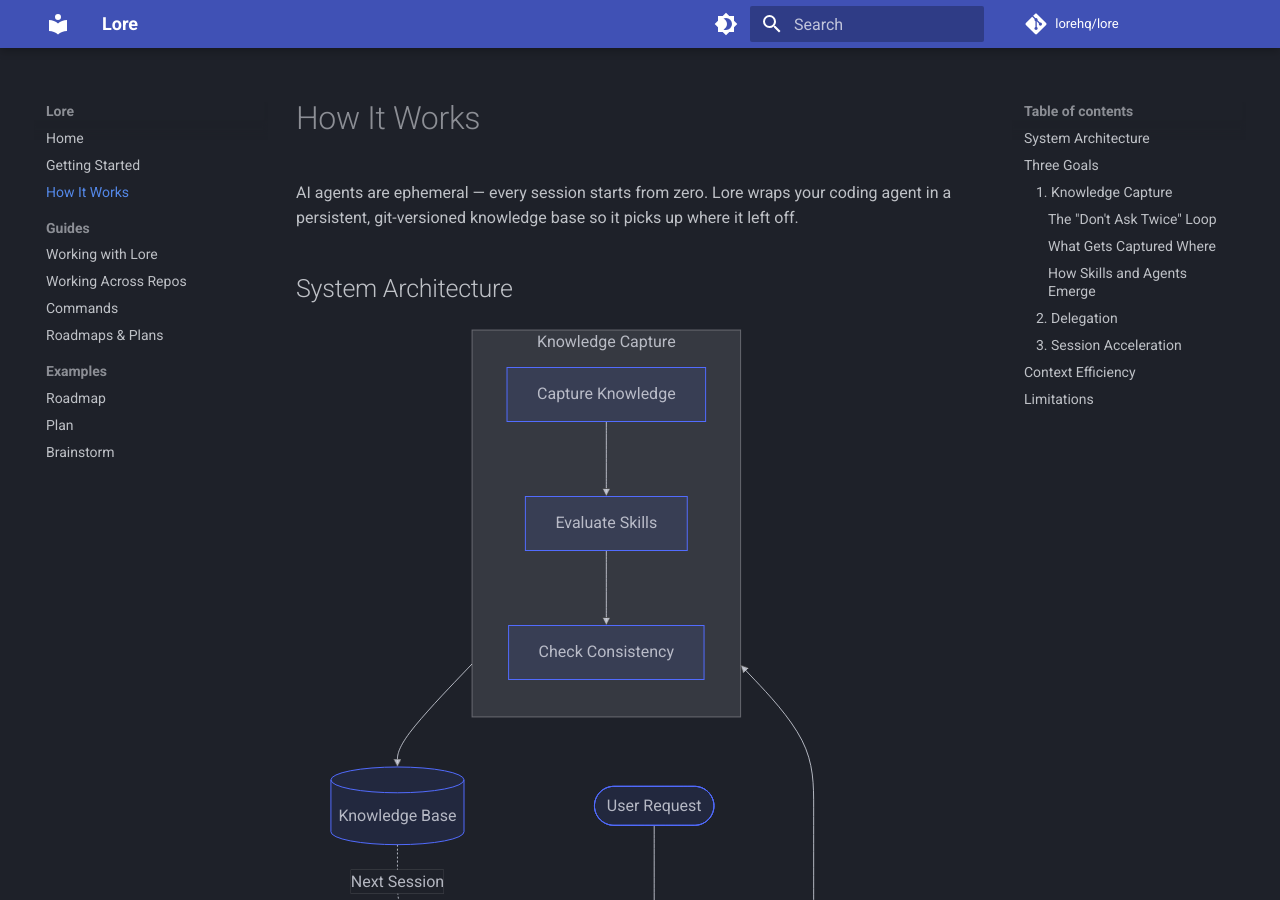
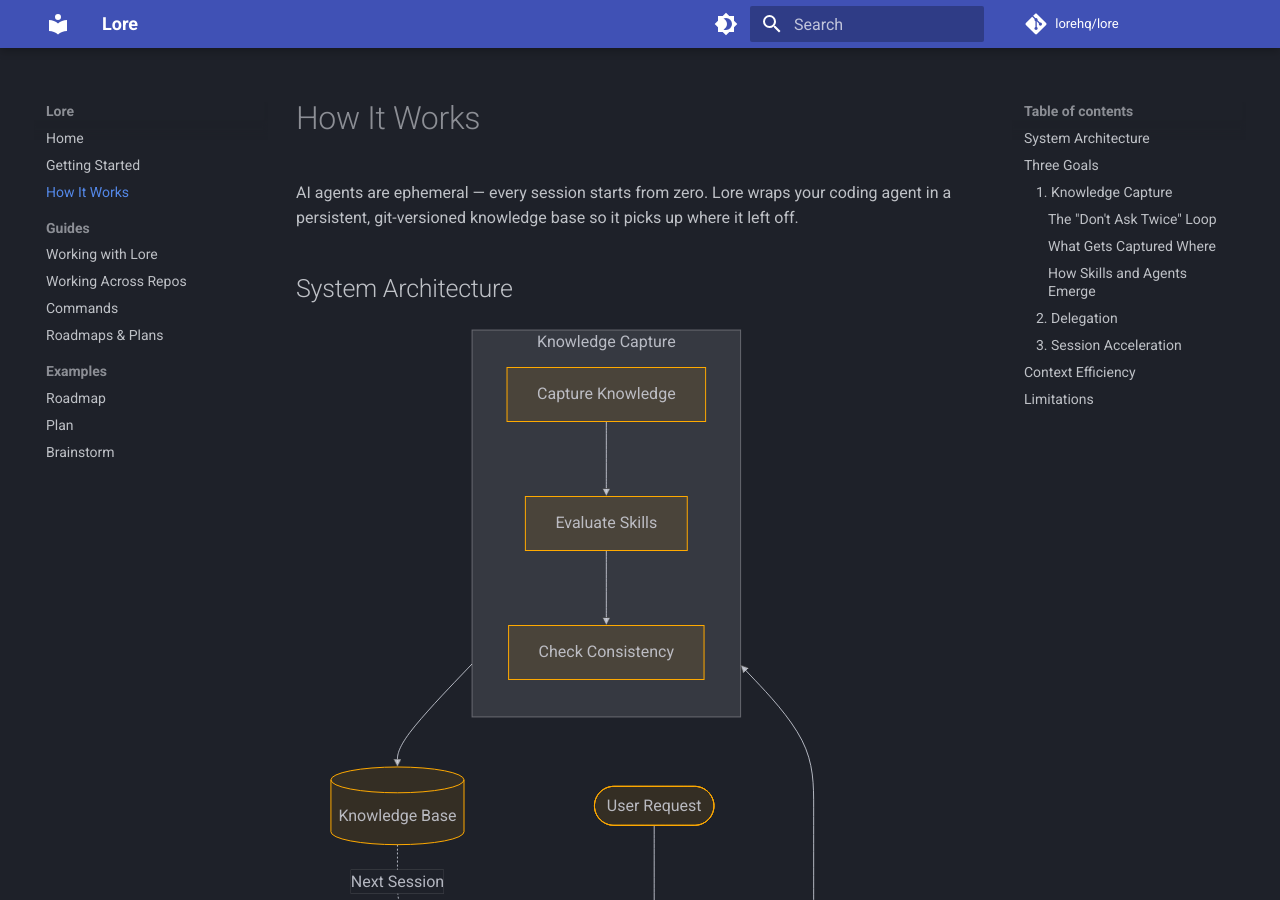
Before and after one commit to lorehq/lore-docs, an MkDocs documentation site: the page built from docs/how-it-works.md, in a window 1280 px wide and 900 px high. Built offline with MkDocs 1.6.1 and Material for MkDocs 9.7.7, drawn with Linux system fonts in a browser that asks for light colours; comment, search, counter and statistics services are not loaded.

Commit message:
Use amber accent — fits the 'lore' identity
Co-Authored-By: Claude Opus 4.6 <noreply@anthropic.com>

```diff
--- a/mkdocs.yml
+++ b/mkdocs.yml
@@ -9,13 +9,13 @@ theme:
   palette:
     - scheme: slate
       primary: indigo
-      accent: indigo
+      accent: amber
       toggle:
         icon: material/brightness-4
         name: Switch to light mode
     - scheme: default
       primary: indigo
-      accent: indigo
+      accent: amber
       toggle:
         icon: material/brightness-7
         name: Switch to dark mode
```
